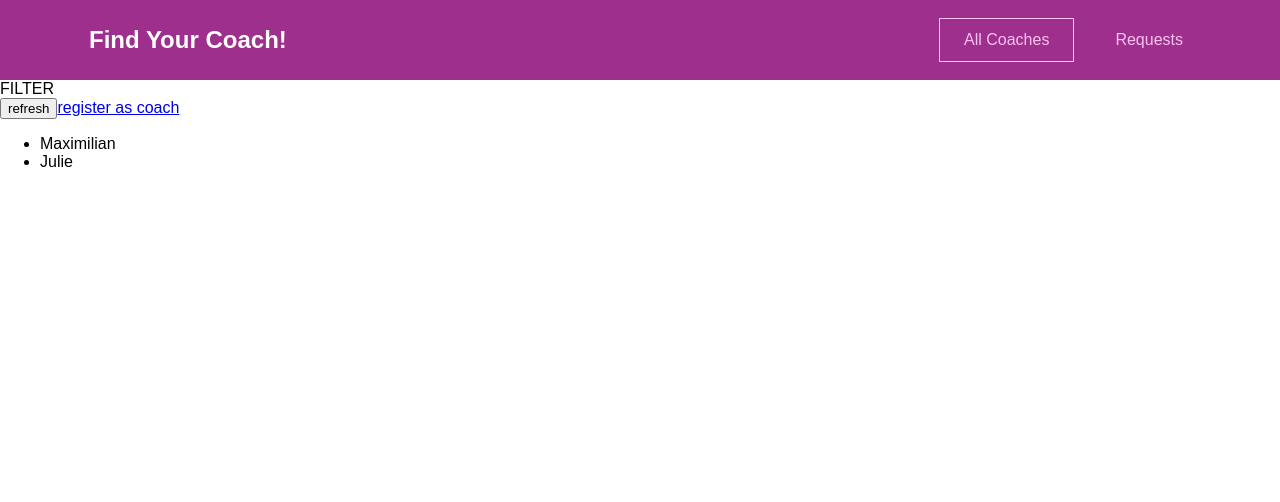
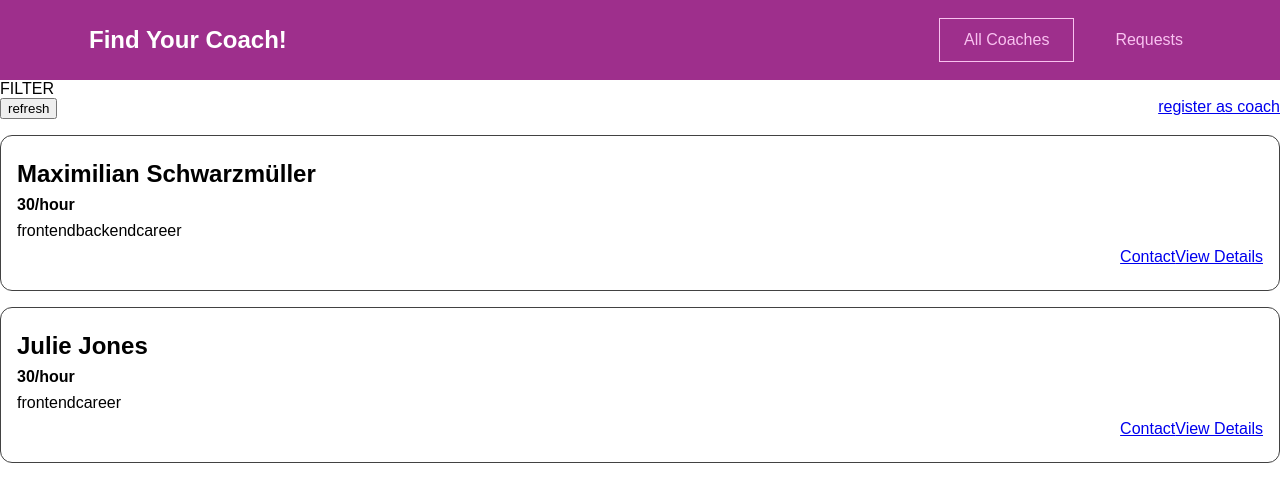
Before and after one commit to liliyavoloshina/couch-finder, a Vue app: page /coaches in a window 1280 px wide. Shown: the top 502 px of the page. Built offline with nearby package versions, Linux system fonts and the light colour scheme; a web font is replaced by a local one.

Commit message:
add some pages and params to router link

```diff
--- /dev/null
+++ b/src/components/coaches/CoachItem.vue
@@ -0,0 +1,58 @@
+<template>
+  <li>
+    <h3>{{ fullName }}</h3>
+    <h4>{{ coach.hourlyRate }}/hour</h4>
+    <div>
+      <span v-for="area in coach.areas" :key="area">
+        {{ area }}
+      </span>
+    </div>
+    <div class="actions">
+      <router-link :to="{ name: 'ContactCoach', params: {id: coach.id} }">Contact</router-link>
+      <router-link :to="{ name: 'CoachDetail', params: {id: coach.id} } ">View Details</router-link>
+    </div>
+  </li>
+</template>
+
+<script>
+export default {
+  name: 'CoachItem',
+  props: {
+    coach: {
+      type: Object
+    }
+  },
+  computed: {
+    fullName() {
+      return `${this.coach.firstName} ${this.coach.lastName}`
+    }
+  }
+}
+</script>
+
+<style scoped>
+li {
+  margin: 1rem 0;
+  border: 1px solid #424242;
+  border-radius: 12px;
+  padding: 1rem;
+}
+
+h3 {
+  font-size: 1.5rem;
+}
+
+h3,
+h4 {
+  margin: 0.5rem 0;
+}
+
+div {
+  margin: 0.5rem 0;
+}
+
+.actions {
+  display: flex;
+  justify-content: flex-end;
+}
+</style>
--- a/src/pages/coaches/CoachDetail.vue
+++ b/src/pages/coaches/CoachDetail.vue
@@ -5,3 +5,10 @@
     <router-link :to="{name: 'ContactCoach'}">Contact</router-link>
   </div>
 </template>
+
+<script>
+export default {
+  name: 'CoachDetail',
+  props: ['id']
+}
+</script>
--- a/src/pages/coaches/CoachList.vue
+++ b/src/pages/coaches/CoachList.vue
@@ -3,20 +3,26 @@
   <section>
     <div class="controls">
       <button>refresh</button>
-      <router-link :to="{name: 'CoachRegistration'}">register as coach</router-link>
+      <router-link :to="{ name: 'CoachRegistration' }"
+        >register as coach</router-link
+      >
     </div>
     <ul v-if="hasCoaches">
-      <li v-for="coach in filteredCoaches" :key="coach.id">
-        {{coach.firstName}}
-      </li>
+      <CoachItem
+        v-for="coach in filteredCoaches"
+        :key="coach.id"
+        :coach="coach"
+      />
     </ul>
     <h3 v-else>No coaches...</h3>
   </section>
 </template>
 
 <script>
+import CoachItem from '@/components/coaches/CoachItem'
 export default {
   name: 'CoachList',
+  components: { CoachItem },
   computed: {
     filteredCoaches() {
       return this.$store.getters['coaches/coaches']
@@ -27,3 +33,16 @@ export default {
   }
 }
 </script>
+
+<style scoped>
+ul {
+  list-style: none;
+  margin: 0;
+  padding: 0;
+}
+
+.controls {
+  display: flex;
+  justify-content: space-between;
+}
+</style>
--- a/src/router/index.js
+++ b/src/router/index.js
@@ -12,6 +12,7 @@ const router = createRouter({
     {
       path: '/coaches/:id',
       name: 'CoachDetail',
+      props: true,
       component: () => import('@/pages/coaches/CoachDetail'),
       children: [
         {
```
